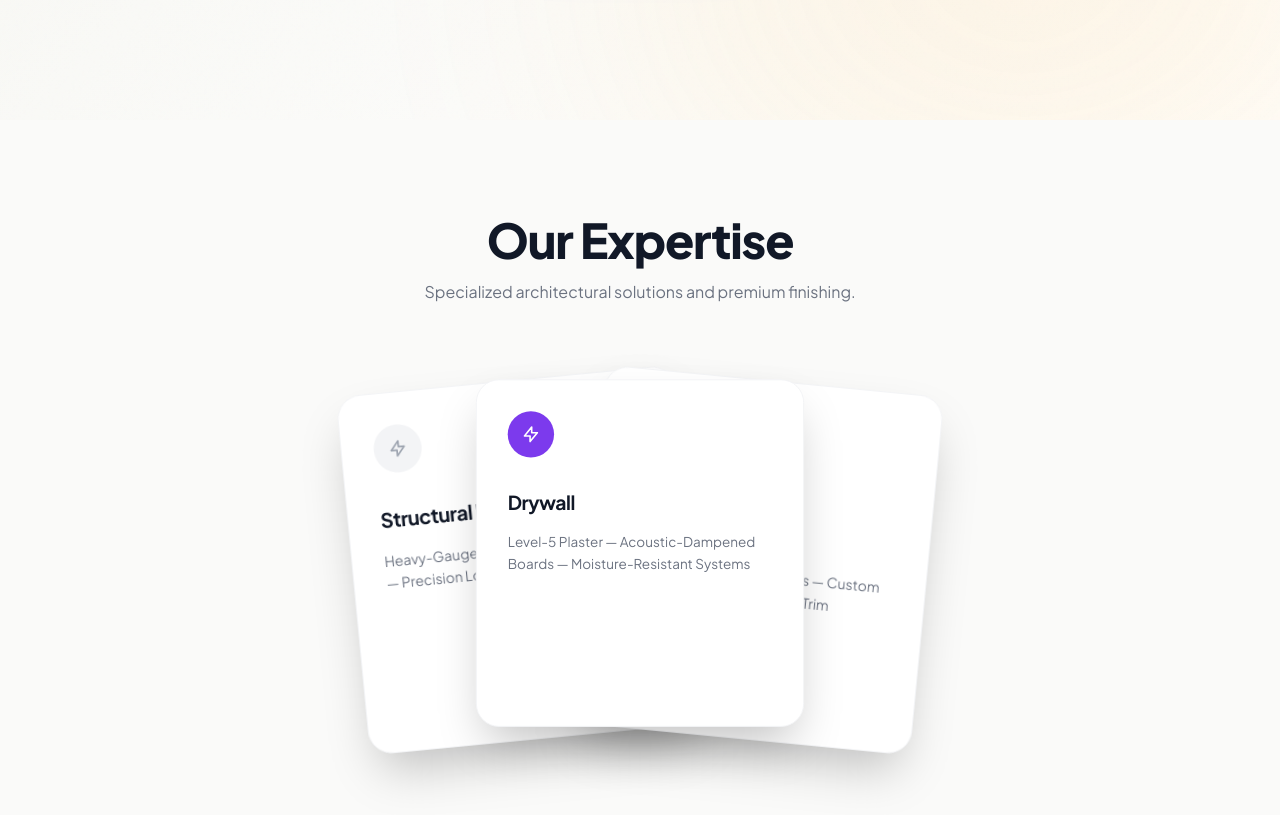
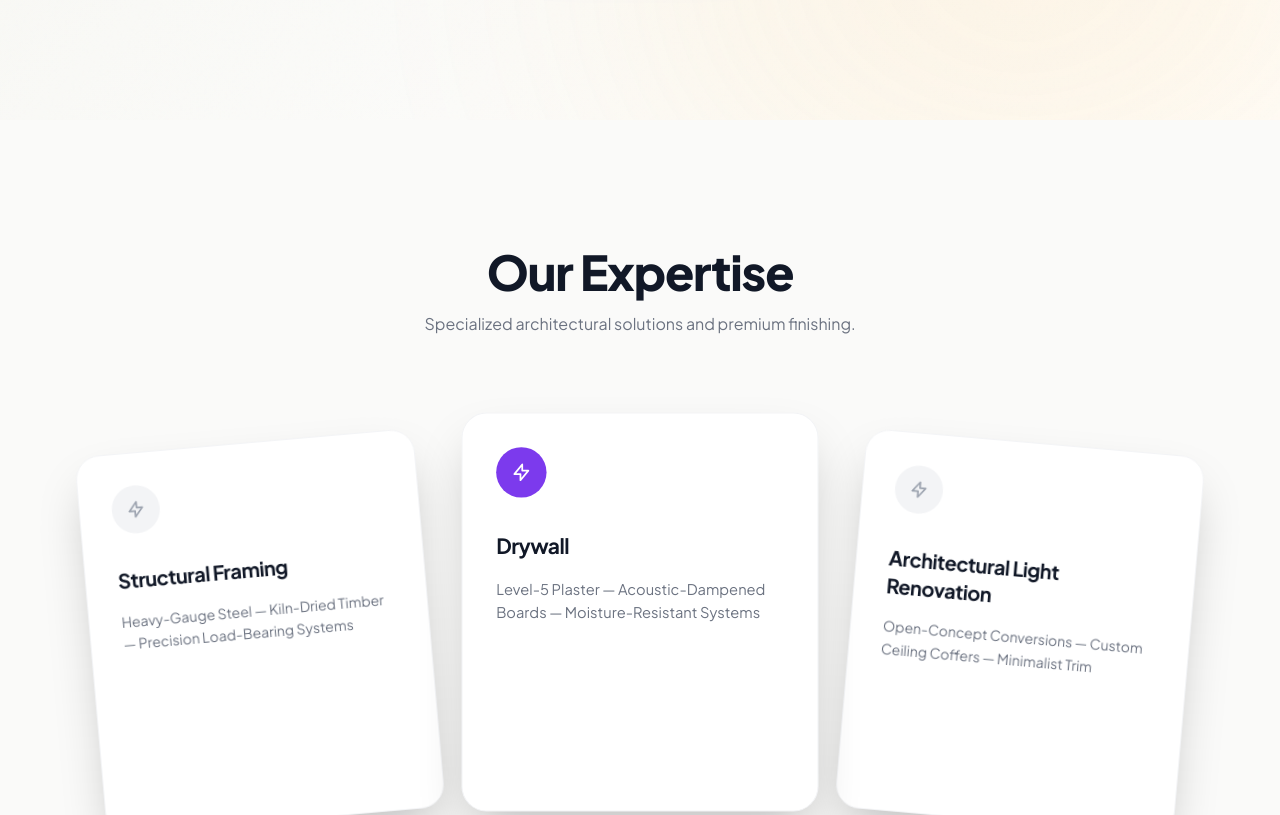
Before and after one commit to sohailarbi355813-cmyk/constructex, a Next.js app: page / in a window 1280 px wide. Shown: the part 680-1495 px from the top of the page. Built offline with nearby package versions, Linux system fonts and the light colour scheme.

Commit message:
fix(ui): change pinned scroll animation to automatic scatter entry animation

```diff
--- a/components/ServicesSection.tsx
+++ b/components/ServicesSection.tsx
@@ -1,79 +1,99 @@
 "use client";
 
-import { useRef, useState } from "react";
-import { motion, useScroll, useTransform } from "framer-motion";
+import { useState } from "react";
+import { motion } from "framer-motion";
 import { projects } from "@/data/projects";
 
 export default function ServicesSection() {
-  const containerRef = useRef<HTMLDivElement>(null);
   const [active, setActive] = useState<number | null>(null);
 
-  // Track scroll progress within this specific section
-  const { scrollYProgress } = useScroll({
-    target: containerRef,
-    offset: ["start start", "end end"],
-  });
+  // Animation variants for the scatter effect
+  const cardVariants = {
+    hidden: {
+      opacity: 0,
+      y: 50,
+      x: 0,
+      rotate: 0,
+      scale: 0.9
+    },
+    visible: (i: number) => {
+      // Calculate final positions based on index
+      let x = 0;
+      let rotate = 0;
+      let scale = 1;
+      let y = 0;
 
-  // Calculate transforms for Card 1 (moves left)
-  const card1X = useTransform(scrollYProgress, [0, 1], [0, -380]);
-  const card1Rotate = useTransform(scrollYProgress, [0, 1], [-8, 0]);
-  const card1Y = useTransform(scrollYProgress, [0, 1], [0, 0]);
+      if (i === 0) {
+        x = -380;
+        rotate = -5;
+      } else if (i === 1) {
+        y = -20;
+        scale = 1.05;
+      } else if (i === 2) {
+        x = 380;
+        rotate = 5;
+      }
 
-  // Calculate transforms for Card 2 (stays center, comes up slightly)
-  const card2Scale = useTransform(scrollYProgress, [0, 1], [0.95, 1]);
-  const card2Y = useTransform(scrollYProgress, [0, 1], [-10, 0]);
-
-  // Calculate transforms for Card 3 (moves right)
-  const card3X = useTransform(scrollYProgress, [0, 1], [0, 380]);
-  const card3Rotate = useTransform(scrollYProgress, [0, 1], [8, 0]);
-  const card3Y = useTransform(scrollYProgress, [0, 1], [0, 0]);
+      return {
+        opacity: 1,
+        x,
+        y,
+        rotate,
+        scale,
+        transition: {
+          type: "spring",
+          stiffness: 70,
+          damping: 15,
+          delay: 0.2 + (i * 0.1),
+        }
+      };
+    },
+    hover: (i: number) => ({
+      scale: i === 1 ? 1.08 : 1.03,
+      y: i === 1 ? -30 : -10,
+      rotate: 0,
+      zIndex: 50,
+      transition: { type: "spring", stiffness: 300, damping: 20 }
+    })
+  };
 
   return (
     <section
-      ref={containerRef}
-      className="h-[300vh] relative bg-[#FAFAF9]"
+      className="py-32 relative bg-[#FAFAF9] overflow-hidden min-h-screen flex flex-col justify-center"
       id="services"
     >
-      <div className="sticky top-0 h-screen w-full flex flex-col justify-center items-center overflow-hidden">
+      <div className="w-full flex flex-col justify-center items-center">
 
-        <div className="text-center mb-12 absolute top-24 left-0 right-0 z-50">
+        <motion.div
+          initial={{ opacity: 0, y: 20 }}
+          whileInView={{ opacity: 1, y: 0 }}
+          viewport={{ once: true, margin: "-100px" }}
+          className="text-center mb-24 z-50"
+        >
           <h2 className="text-3xl md:text-5xl font-black text-gray-900 mb-4 tracking-tight">Our Expertise</h2>
           <p className="text-gray-500 max-w-2xl mx-auto">Specialized architectural solutions and premium finishing.</p>
-        </div>
+        </motion.div>
 
         {/* The Card Deck Container */}
-        <div className="relative w-full max-w-7xl mx-auto h-[400px] flex items-center justify-center mt-20">
+        <div className="relative w-full max-w-7xl mx-auto h-[400px] flex items-center justify-center">
 
           {projects.slice(0, 3).map((project, i) => {
-            // Assign transforms based on index
-            let x: any = 0;
-            let y: any = 0;
-            let rotate: any = 0;
-            let scale: any = 1;
-
-            if (i === 0) {
-              x = card1X;
-              y = card1Y;
-              rotate = card1Rotate;
-            } else if (i === 1) {
-              y = card2Y;
-              scale = card2Scale;
-            } else if (i === 2) {
-              x = card3X;
-              y = card3Y;
-              rotate = card3Rotate;
-            }
-
-            // z-index logic: middle card is on top initially
-            const zIndex = i === 1 ? 30 : 20;
+            // Initial z-index logic: middle card is on top initially
+            const initialZIndex = i === 1 ? 30 : 20;
 
             return (
               <motion.div
                 key={project.id}
-                style={{ x, y, rotate, scale, zIndex }}
+                custom={i}
+                variants={cardVariants}
+                initial="hidden"
+                whileInView="visible"
+                whileHover="hover"
+                viewport={{ once: true, margin: "-100px" }}
                 onMouseEnter={() => setActive(i)}
                 onMouseLeave={() => setActive(null)}
-                className={`absolute w-[340px] h-[360px] p-8 rounded-3xl cursor-pointer border shadow-2xl transition-colors duration-300 ${
+                style={{ zIndex: active === i ? 50 : initialZIndex }}
+                className={`absolute w-[340px] h-[380px] p-8 rounded-3xl cursor-pointer border shadow-2xl transition-colors duration-300 ${
                   active === i
                     ? "bg-[#7C3AED]/5 border-[#7C3AED]/30"
                     : "bg-white border-gray-100"
```
